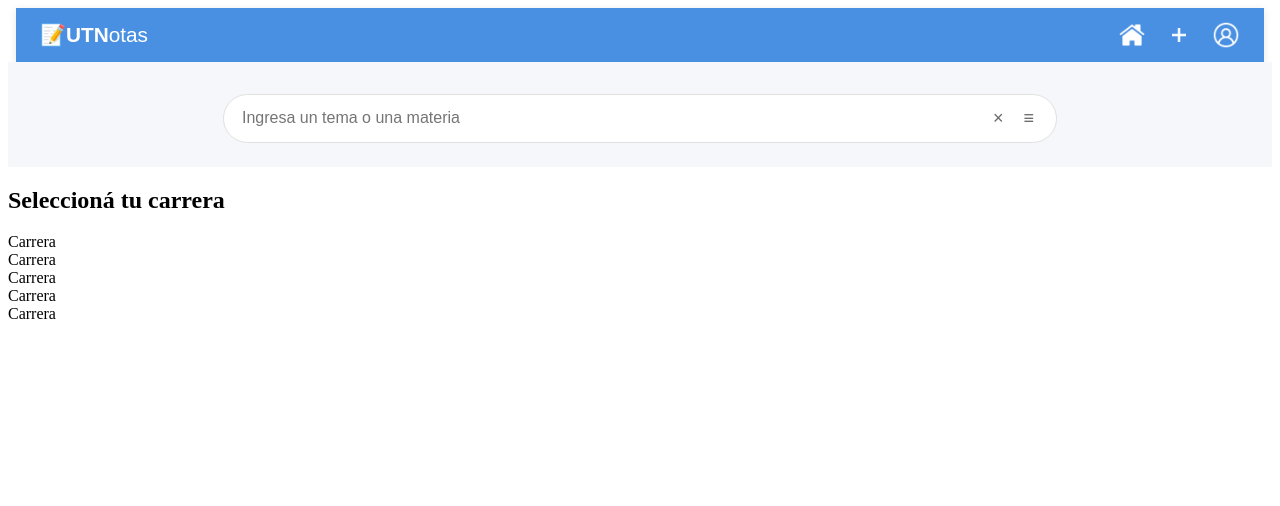
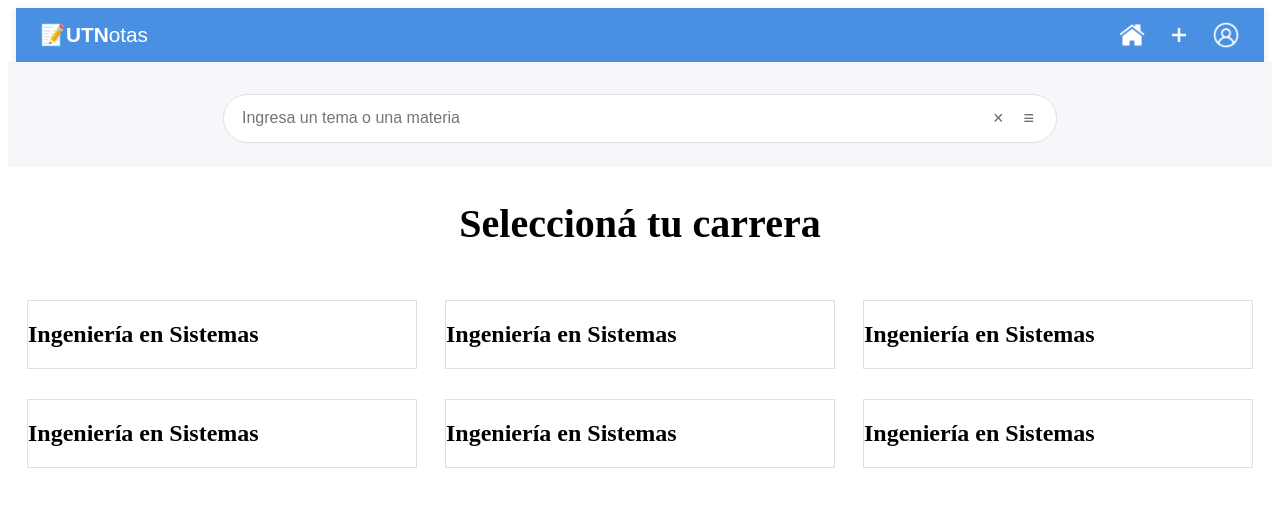
Before and after one commit to colosoler/UTN-DS25-Grupo-2-, a React (Vite) app in the folder Maquetacion/: page / in a window 1280 px wide. Shown: the top 506 px of the page. Built offline with nearby package versions, Linux system fonts and the light colour scheme; the HTML template or start-up script is replaced by a standard one.

Commit message:
Agrego estilos de HomeApp y Carrera

```diff
--- a/Maquetacion/src/Apps/HomeApp.jsx
+++ b/Maquetacion/src/Apps/HomeApp.jsx
@@ -1,5 +1,7 @@
 import { Carrera } from '../Components/Carrera.jsx';
 import { Searchbar } from '../Components/Searchbar.jsx';
+import './styles/HomeApp.css';
+
 const carreras = [
   { id: 1,
     name: 'Ingeniería en Sistemas',
@@ -21,12 +23,17 @@ const carreras = [
     name: 'Ingeniería en Sistemas',
     image:'https://www.google.com/search?sca_esv=3daf0913dc600547&rlz=1C1GCEU_esAR1161AR1161&sxsrf=AE3TifPIjVujl5wD8ts6EvxnASzqKABb1A:1748469733793&q=ingenieria+en+sistemas+icono&udm=2&fbs=AIIjpHx4nJjfGojPVHhEACUHPiMQht6_BFq6vBIoFFRK7qchKL_ojr3cM9VEz3-sGXDgSIVKY0s5WrJRJaM2g4iCN_WZWgD9NdXmHSHVKNntviVhJf_Of57WHiY3Hi-IBSD5JeOLl5K3ATQBZmLFjun0cm2Ga3B3V0tmrVrgtg5JemoSx8oZEifK_kcew5u9yltg7m9q60gRxIrHNS9ixS--MQCm6yI46Q&sa=X&ved=2ahUKEwj8oYirlceNAxU3npUCHcZJMo8QtKgLegQIEhAB&biw=1366&bih=607&dpr=1#vhid=njajZcanJQDf9M&vssid=mosaic'
   },
+  { id: 6,
+    name: 'Ingeniería en Sistemas',
+    image:'https://www.google.com/search?sca_esv=3daf0913dc600547&rlz=1C1GCEU_esAR1161AR1161&sxsrf=AE3TifPIjVujl5wD8ts6EvxnASzqKABb1A:1748469733793&q=ingenieria+en+sistemas+icono&udm=2&fbs=AIIjpHx4nJjfGojPVHhEACUHPiMQht6_BFq6vBIoFFRK7qchKL_ojr3cM9VEz3-sGXDgSIVKY0s5WrJRJaM2g4iCN_WZWgD9NdXmHSHVKNntviVhJf_Of57WHiY3Hi-IBSD5JeOLl5K3ATQBZmLFjun0cm2Ga3B3V0tmrVrgtg5JemoSx8oZEifK_kcew5u9yltg7m9q60gRxIrHNS9ixS--MQCm6yI46Q&sa=X&ved=2ahUKEwj8oYirlceNAxU3npUCHcZJMo8QtKgLegQIEhAB&biw=1366&bih=607&dpr=1#vhid=njajZcanJQDf9M&vssid=mosaic'
+  },
 ];
+
 export const HomeApp = () => {
   return (
     <>
     <Searchbar></Searchbar>
-    <section>
+    <section id='carreras'>
       <h1>Seleccioná tu carrera</h1>
       <div className="carreras-list">
         {carreras.map(carrera => (
--- /dev/null
+++ b/Maquetacion/src/Apps/styles/HomeApp.css
@@ -0,0 +1,26 @@
+@import url("../../index.css");
+
+h1 {
+  text-align: center;
+  font-size: 2.5rem;
+}
+
+.carreras-list {
+  display: grid;
+  grid-template-columns: repeat(3, 1fr);
+  gap: 30px;
+  justify-items: center;
+  padding: 20px;
+}
+
+@media (max-width: 900px) {
+  .carreras-list {
+    grid-template-columns: repeat(2, 1fr);
+  }
+}
+
+@media (max-width: 600px) {
+  .carreras-list {
+    grid-template-columns: 1fr;
+  }
+}
--- a/Maquetacion/src/Components/Carrera.jsx
+++ b/Maquetacion/src/Components/Carrera.jsx
@@ -1,6 +1,9 @@
+import './styles/Carrera.css';
 
 export const Carrera = ({carrera}) => {
   return (
-    <div>Carrera</div>
+    <div className="carrera">
+      <h2>{carrera.name}</h2>
+    </div>
   )
 }
--- a/Maquetacion/src/Components/styles/Carrera.css
+++ b/Maquetacion/src/Components/styles/Carrera.css
@@ -1 +1,6 @@
-@import url('../../index.css')
+@import url('../../index.css');
+
+.carrera {
+  width: 100%;
+  border: 1px solid var(--border-color);
+}
```
